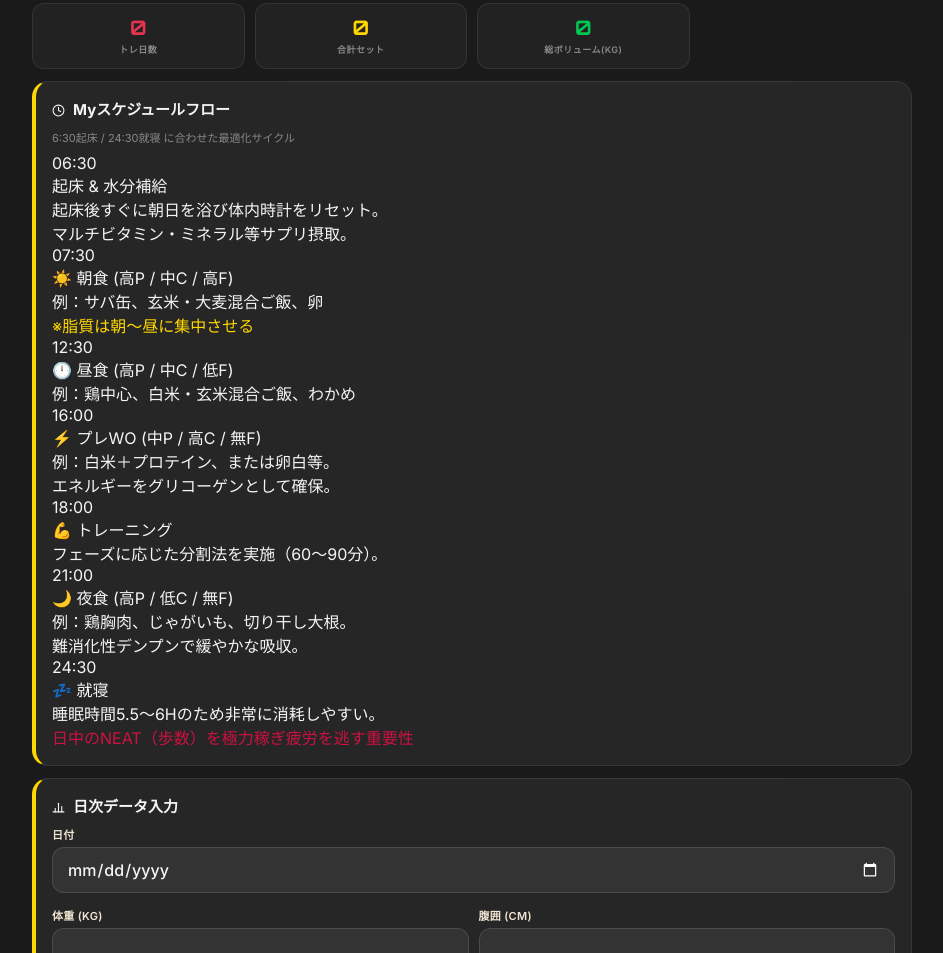
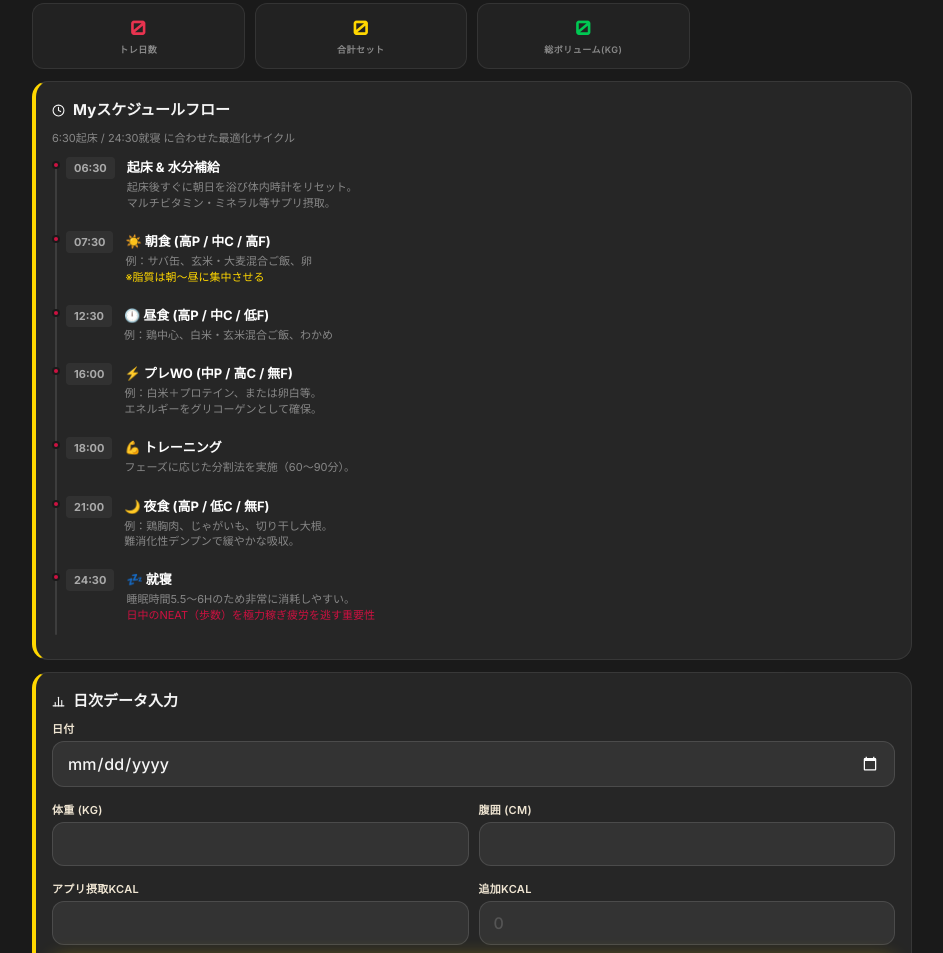
Before and after one commit to akiratakahashi929-cloud/body-master, a plain HTML site: page index.html in a window 1280 px wide. Shown: the part 1190-2143 px from the top of the page, without its empty margins (168-1111 px from the left). Drawn offline with nearby package versions, Linux system fonts and the light colour scheme; files that its build step writes are made by us from their sources.

Commit message:
MyスケジュールフローのCSS修正

```diff
--- a/style.css
+++ b/style.css
@@ -1186,3 +1186,29 @@ input[type="date"] { color-scheme: dark; }
 .m-dot.p { background: var(--bulls-red-light); }
 .m-dot.f { background: var(--victory-gold); }
 .m-dot.c { background: var(--recovery-green); }
+
+/* Daily Flow Timeline */
+.daily-flow-timeline {
+  display: flex; flex-direction: column; gap: 0;
+  position: relative; padding-left: 14px; margin-top: 12px;
+}
+.daily-flow-timeline::before {
+  content: ''; position: absolute; left: 3px; top: 8px; bottom: 8px;
+  width: 2px; background: rgba(255,255,255,0.1); border-radius: 2px;
+}
+.daily-flow-item {
+  display: flex; align-items: flex-start; gap: 12px;
+  position: relative; padding-bottom: 20px;
+}
+.daily-flow-item::before {
+  content: ''; position: absolute; left: -14px; top: 4px;
+  width: 8px; height: 8px; border-radius: 50%;
+  background: var(--bulls-red); border: 2px solid #1A1A1A;
+}
+.daily-flow-time {
+  font-size: 11px; font-weight: 700; color: #aaa; background: rgba(255,255,255,0.05);
+  padding: 4px 8px; border-radius: 4px; min-width: 46px; text-align: center;
+}
+.daily-flow-content { flex: 1; }
+.daily-flow-title { font-size: 13px; font-weight: 700; margin-bottom: 4px; color: #fff; }
+.daily-flow-desc { font-size: 11px; color: #888; line-height: 1.4; }
```
